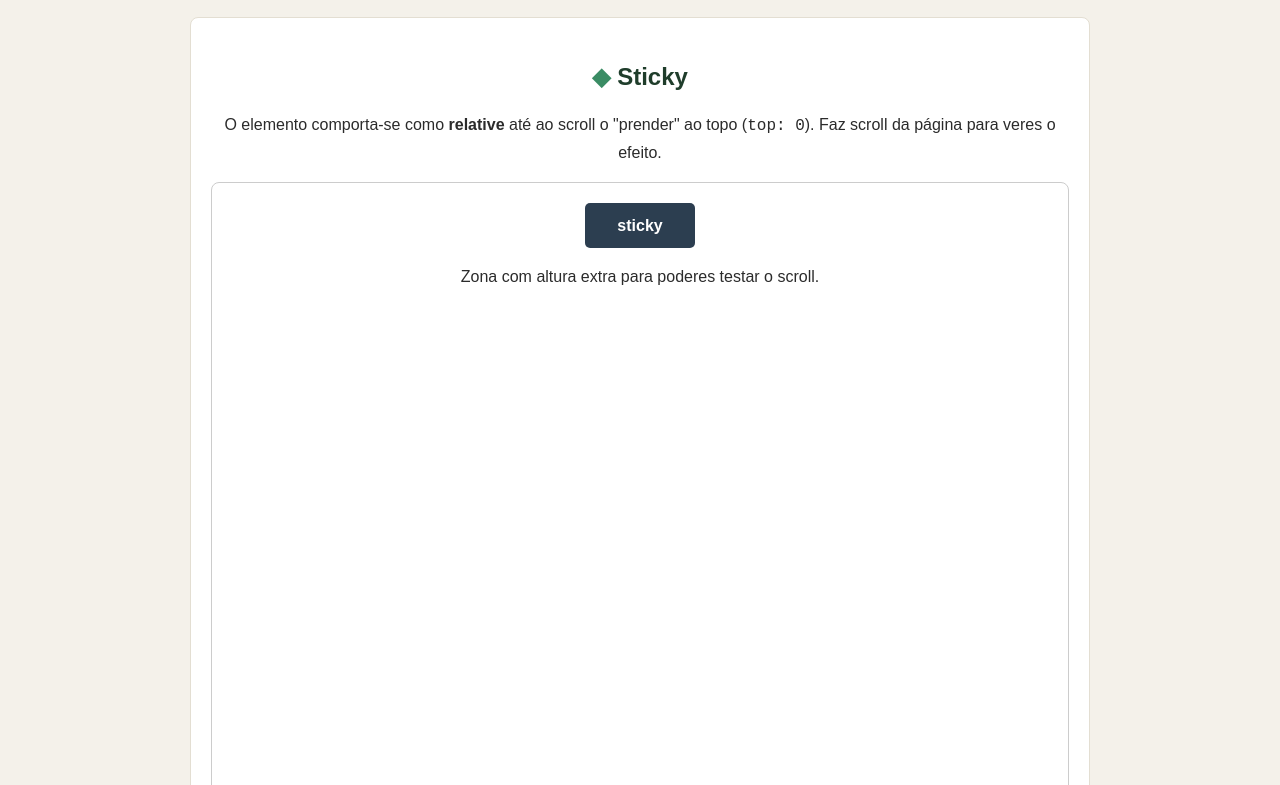
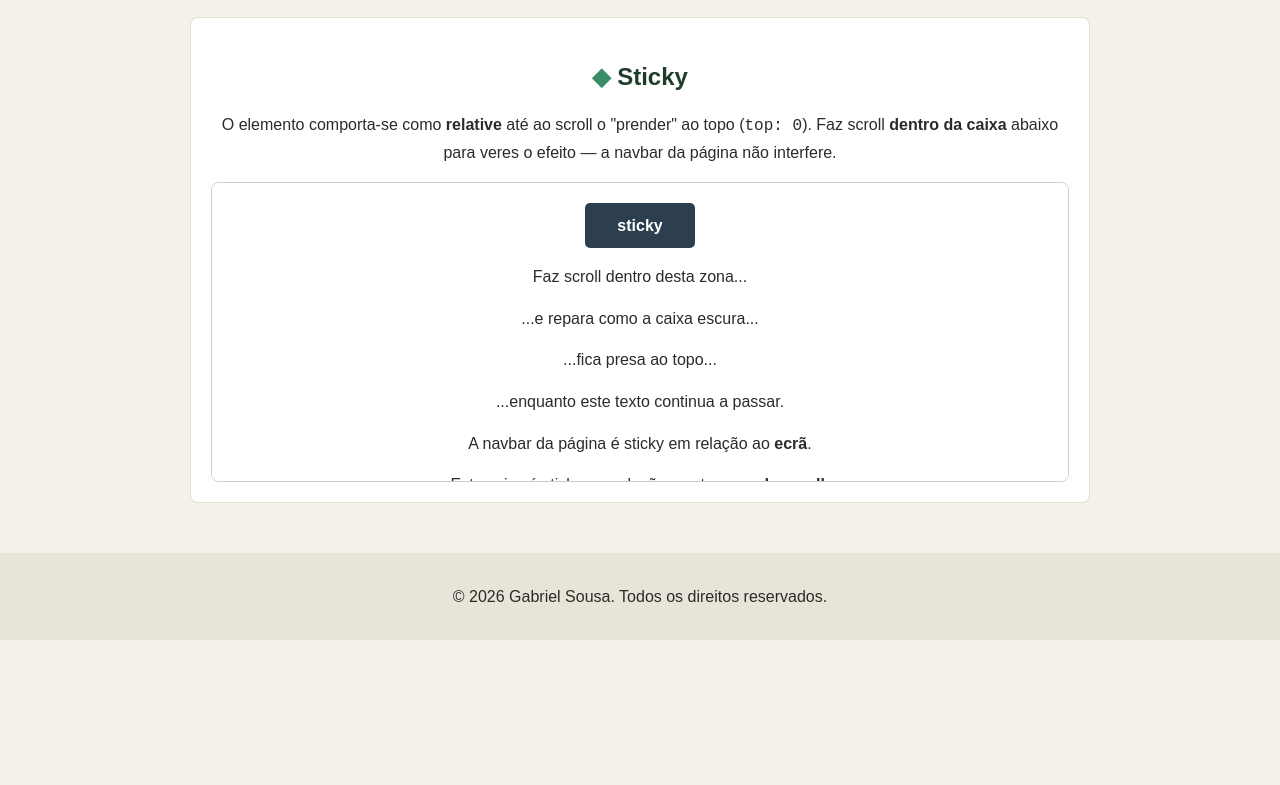
Before and after one commit to SPGabs/Projeto-Web-IEFP, a plain HTML site: page pages/position.html in a window 1280 px wide. Shown: the part 1235-2020 px from the top of the page. After the commit the page ends 1875 px from the top, so only its background shows below. Drawn offline with Linux system fonts and the light colour scheme.

Commit message:
corrigido sticky em position.html

```diff
--- a/css/position.css
+++ b/css/position.css
@@ -57,17 +57,19 @@ body {
     background-color: #e67e22;
 }
 
-/* ---------- Sticky: fica preso ao topo ao fazer scroll ---------- */
+/* ---------- Sticky: fica preso ao topo da zona ao fazer scroll ---------- */
 .sticky {
     position: sticky;
-    /* 50px para ficar por baixo da navbar, que tambem e sticky */
-    top: 50px;
+    /* Prende-se ao topo da zona de scroll (nao da pagina),
+       por isso a navbar nunca o tapa */
+    top: 0;
     background-color: #2c3e50;
 }
 
-/* Zona com altura extra para poder testar o sticky e o fixed */
+/* Zona com scroll proprio para testar o sticky sem interferencia da navbar */
 .zona-scroll {
-    height: 1200px;
+    height: 300px;
+    overflow-y: auto;
     border: 1px solid #cccccc;
     border-radius: 8px;
     background-color: #ffffff;
--- a/pages/position.html
+++ b/pages/position.html
@@ -81,10 +81,16 @@
     <section>
         <h2>Sticky</h2>
         <p>O elemento comporta-se como <b>relative</b> até ao scroll o "prender" ao topo (<code>top: 0</code>). Faz
-            scroll da página para veres o efeito.</p>
+            scroll <b>dentro da caixa</b> abaixo para veres o efeito — a navbar da página não interfere.</p>
         <div class="zona-scroll">
             <div class="box sticky">sticky</div>
-            <p>Zona com altura extra para poderes testar o scroll.</p>
+            <p>Faz scroll dentro desta zona...</p>
+            <p>...e repara como a caixa escura...</p>
+            <p>...fica presa ao topo...</p>
+            <p>...enquanto este texto continua a passar.</p>
+            <p>A navbar da página é sticky em relação ao <b>ecrã</b>.</p>
+            <p>Esta caixa é sticky em relação a esta <b>zona de scroll</b>.</p>
+            <p>Mesmo conceito, contentores diferentes!</p>
         </div>
     </section>
 
```
